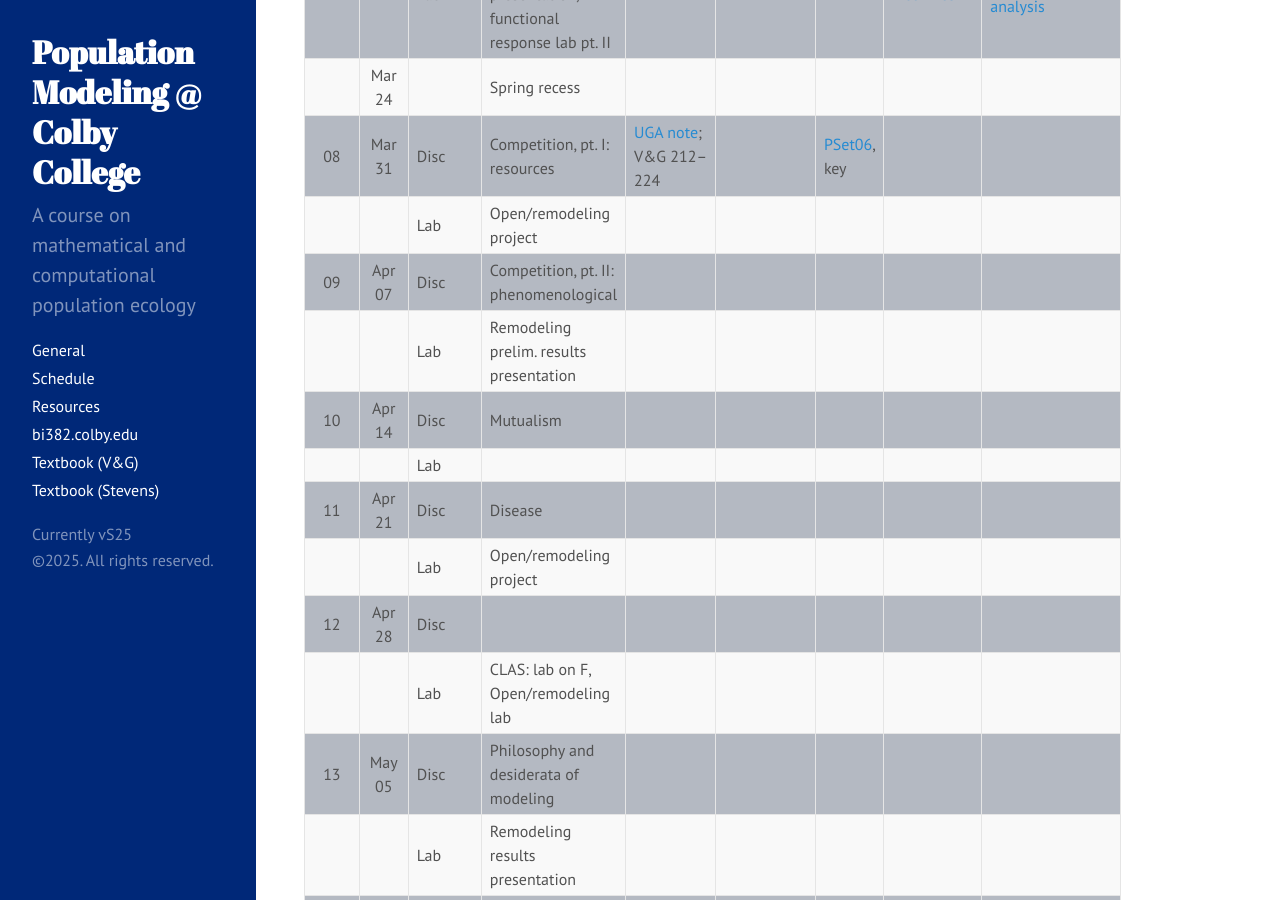
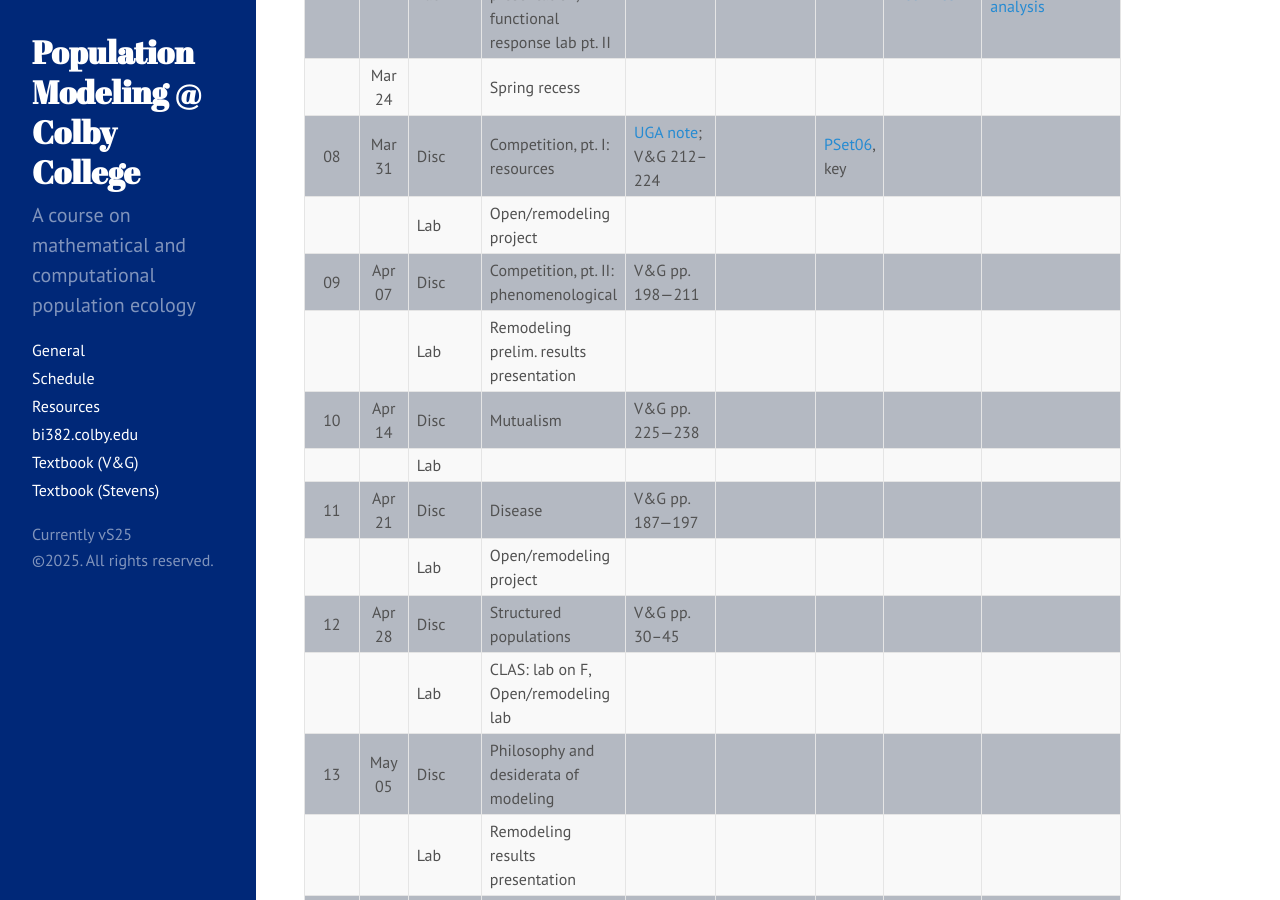
Before and after one commit to ColbyEcology/colbyecology.github.io, a Jekyll site: the page built from Schedule.md, in a window 1280 px wide and 900 px high, scrolled down 1695 px. Built offline with Jekyll 4.4.1, drawn with Linux system fonts in a browser that asks for light colours.

Commit message:
readings for the next few weeks

```diff
--- a/Schedule.md
+++ b/Schedule.md
@@ -46,13 +46,13 @@ title: "Schedule"
 |      | Mar 24 |         | Spring recess                                                           |                                                                                                                                                                                                                                                       |                                                                                                                                                                                                              |                                                                                                                   |                                                                          |                                                                                                                                                                |
 | 08   | Mar 31 |  Disc   | Competition, pt. I: resources                                           | [UGA note](http://courses.ecology.uga.edu/ecol4000-fall2016/wp-content/uploads/sites/3/2016/09/Chapter-7-Resource-competition.pdf); V&G 212–224                                                                                                       |                                                                                                                                                                                                              | [PSet06](../Assignments/PSets/PSet06.html), key                                                                   |                                                                          |                                                                                                                                                                |
 |      |        |  Lab    | Open/remodeling project                                                 |                                                                                                                                                                                                                                                       |                                                                                                                                                                                                              |                                                                                                                   |                                                                          |                                                                                                                                                                |
-| 09   | Apr 07 |  Disc   | Competition, pt. II: phenomenological                                   |                                                                                                                                                                                                                                                       |                                                                                                                                                                                                              |                                                                                                                   |                                                                          |                                                                                                                                                                |
+| 09   | Apr 07 |  Disc   | Competition, pt. II: phenomenological                                   | V&G pp. 198—211                                                                                                                                                                                                                                       |                                                                                                                                                                                                              |                                                                                                                   |                                                                          |                                                                                                                                                                |
 |      |        |  Lab    | Remodeling prelim. results presentation                                 |                                                                                                                                                                                                                                                       |                                                                                                                                                                                                              |                                                                                                                   |                                                                          |                                                                                                                                                                |
-| 10   | Apr 14 |  Disc   | Mutualism                                                               |                                                                                                                                                                                                                                                       |                                                                                                                                                                                                              |                                                                                                                   |                                                                          |                                                                                                                                                                |
+| 10   | Apr 14 |  Disc   | Mutualism                                                               | V&G pp. 225—238                                                                                                                                                                                                                                       |                                                                                                                                                                                                              |                                                                                                                   |                                                                          |                                                                                                                                                                |
 |      |        |  Lab    |                                                                         |                                                                                                                                                                                                                                                       |                                                                                                                                                                                                              |                                                                                                                   |                                                                          |                                                                                                                                                                |
-| 11   | Apr 21 |  Disc   | Disease                                                                 |                                                                                                                                                                                                                                                       |                                                                                                                                                                                                              |                                                                                                                   |                                                                          |                                                                                                                                                                |
+| 11   | Apr 21 |  Disc   | Disease                                                                 | V&G pp. 187—197                                                                                                                                                                                                                                       |                                                                                                                                                                                                              |                                                                                                                   |                                                                          |                                                                                                                                                                |
 |      |        |  Lab    | Open/remodeling project                                                 |                                                                                                                                                                                                                                                       |                                                                                                                                                                                                              |                                                                                                                   |                                                                          |                                                                                                                                                                |
-| 12   | Apr 28 |  Disc   |                                                                         |                                                                                                                                                                                                                                                       |                                                                                                                                                                                                              |                                                                                                                   |                                                                          |                                                                                                                                                                |
+| 12   | Apr 28 |  Disc   | Structured populations                                                  | V&G pp. 30–45                                                                                                                                                                                                                                         |                                                                                                                                                                                                              |                                                                                                                   |                                                                          |                                                                                                                                                                |
 |      |        |  Lab    | CLAS: lab on F, Open/remodeling lab                                     |                                                                                                                                                                                                                                                       |                                                                                                                                                                                                              |                                                                                                                   |                                                                          |                                                                                                                                                                |
 | 13   | May 05 |  Disc   | Philosophy and desiderata of modeling                                   |                                                                                                                                                                                                                                                       |                                                                                                                                                                                                              |                                                                                                                   |                                                                          |                                                                                                                                                                |
 |      |        |  Lab    | Remodeling results presentation                                         |                                                                                                                                                                                                                                                       |                                                                                                                                                                                                              |                                                                                                                   |                                                                          |                                                                                                                                                                |
```
